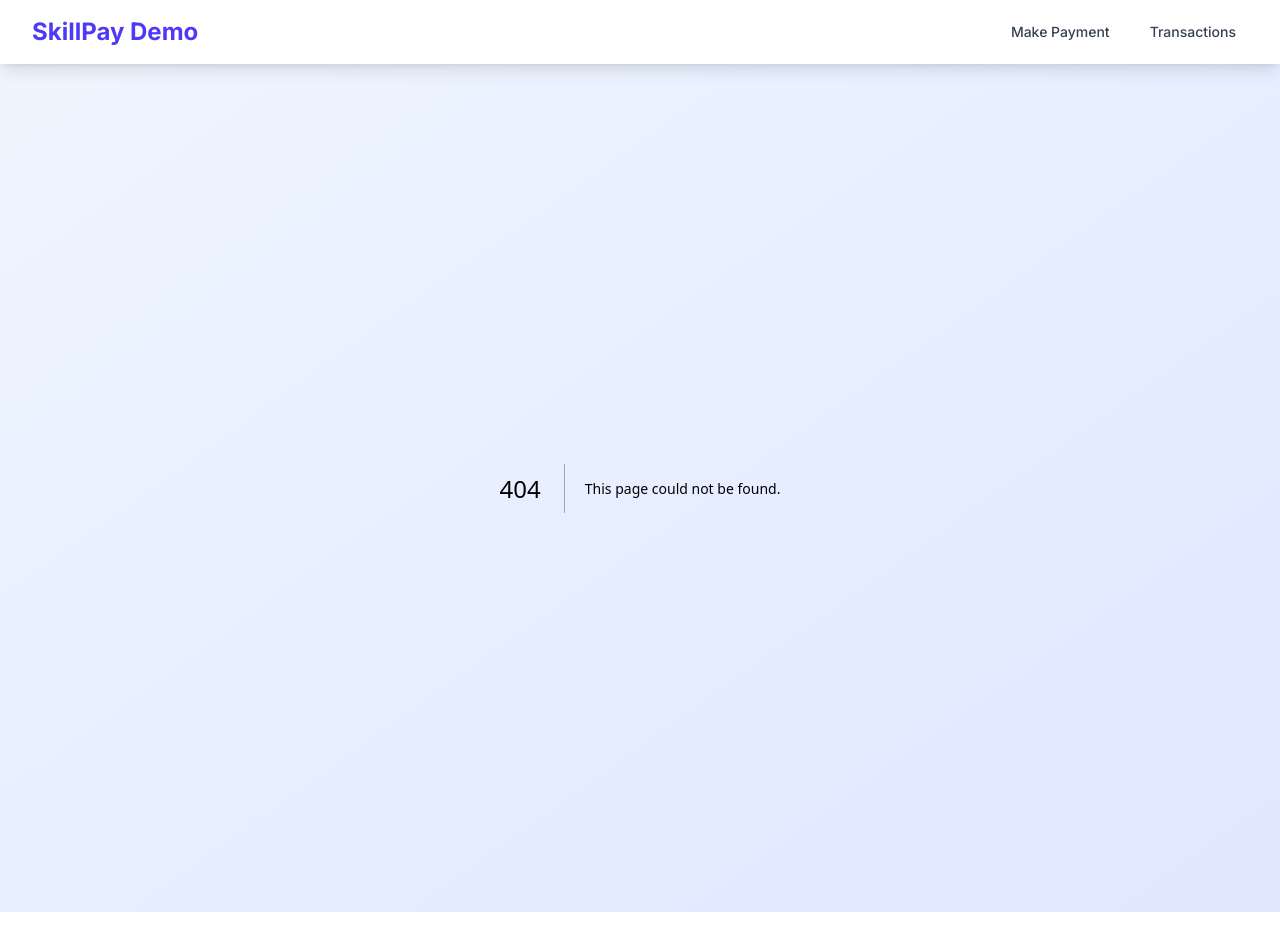
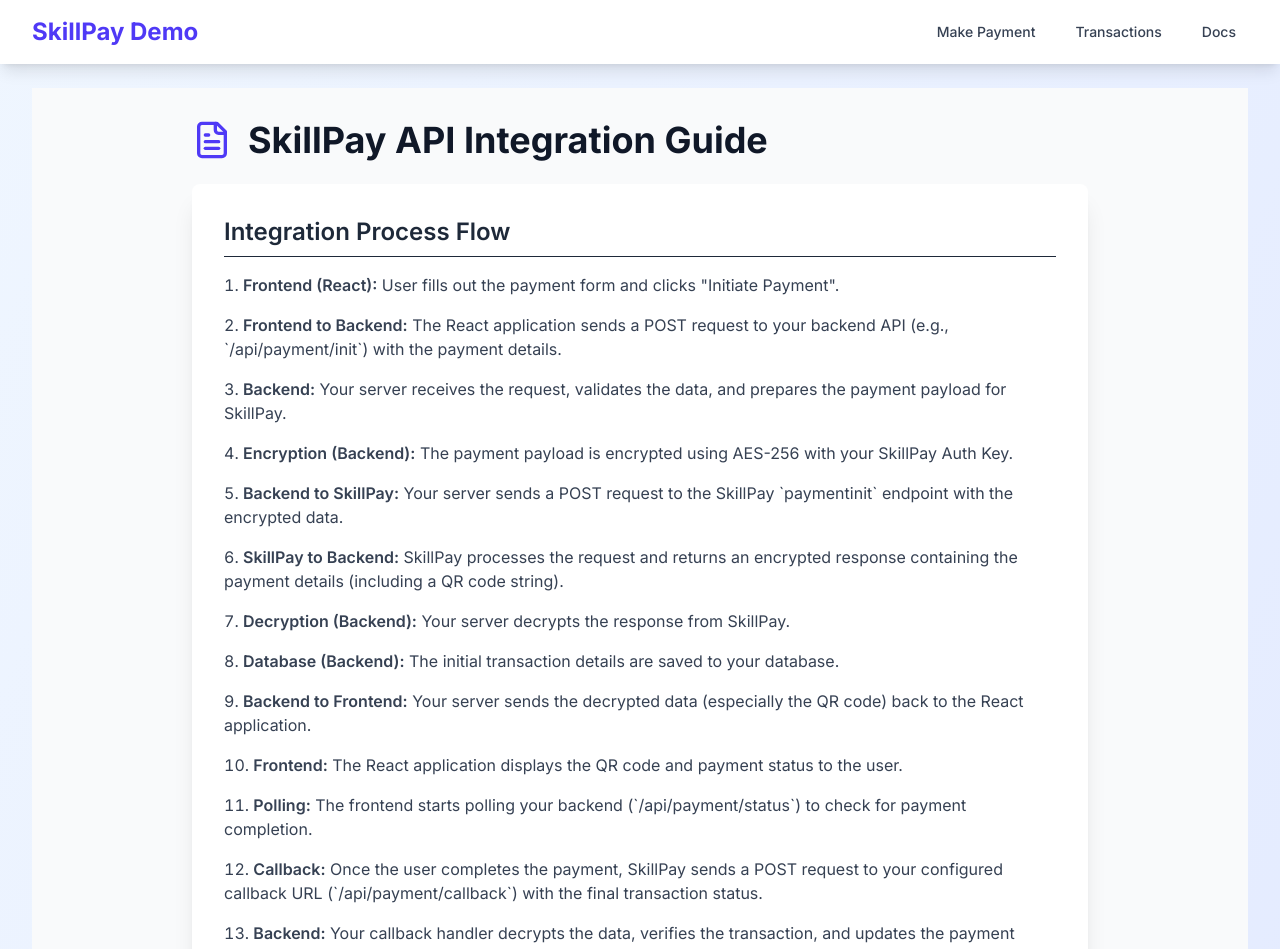
Before and after one commit to xtuae/skillpaydemo, a Next.js app: page /docs in a window 1280 px wide. Before the commit this address had no page. Shown: the top 949 px of the page. Before the commit the page ends 912 px from the top, so only its background shows below. Built offline with nearby package versions, Linux system fonts and the light colour scheme.

Commit message:
feat: add documentation page

```diff
--- /dev/null
+++ b/app/docs/page.tsx
@@ -0,0 +1,169 @@
+import { FileText } from 'lucide-react';
+
+export default function DocsPage() {
+  return (
+    <div className="bg-gray-50 min-h-screen">
+      <div className="container mx-auto px-4 py-8 sm:px-6 lg:px-8">
+        <div className="max-w-4xl mx-auto">
+          <div className="flex items-center mb-6">
+            <FileText className="h-10 w-10 text-indigo-600 mr-4" />
+            <h1 className="text-4xl font-bold text-gray-900">
+              SkillPay API Integration Guide
+            </h1>
+          </div>
+
+          <div className="bg-white shadow-xl rounded-lg overflow-hidden">
+            <div className="p-6 sm:p-8">
+              <section className="mb-12">
+                <h2 className="text-2xl font-semibold text-gray-800 mb-4 border-b pb-2">
+                  Integration Process Flow
+                </h2>
+                <ol className="list-decimal list-inside space-y-4 text-gray-700">
+                  <li>
+                    <span className="font-semibold">Frontend (React):</span> User fills out the payment form and clicks "Initiate Payment".
+                  </li>
+                  <li>
+                    <span className="font-semibold">Frontend to Backend:</span> The React application sends a POST request to your backend API (e.g., `/api/payment/init`) with the payment details.
+                  </li>
+                  <li>
+                    <span className="font-semibold">Backend:</span> Your server receives the request, validates the data, and prepares the payment payload for SkillPay.
+                  </li>
+                  <li>
+                    <span className="font-semibold">Encryption (Backend):</span> The payment payload is encrypted using AES-256 with your SkillPay Auth Key.
+                  </li>
+                  <li>
+                    <span className="font-semibold">Backend to SkillPay:</span> Your server sends a POST request to the SkillPay `paymentinit` endpoint with the encrypted data.
+                  </li>
+                  <li>
+                    <span className="font-semibold">SkillPay to Backend:</span> SkillPay processes the request and returns an encrypted response containing the payment details (including a QR code string).
+                  </li>
+                  <li>
+                    <span className="font-semibold">Decryption (Backend):</span> Your server decrypts the response from SkillPay.
+                  </li>
+                  <li>
+                    <span className="font-semibold">Database (Backend):</span> The initial transaction details are saved to your database.
+                  </li>
+                  <li>
+                    <span className="font-semibold">Backend to Frontend:</span> Your server sends the decrypted data (especially the QR code) back to the React application.
+                  </li>
+                  <li>
+                    <span className="font-semibold">Frontend:</span> The React application displays the QR code and payment status to the user.
+                  </li>
+                  <li>
+                    <span className="font-semibold">Polling:</span> The frontend starts polling your backend (`/api/payment/status`) to check for payment completion.
+                  </li>
+                   <li>
+                    <span className="font-semibold">Callback:</span> Once the user completes the payment, SkillPay sends a POST request to your configured callback URL (`/api/payment/callback`) with the final transaction status.
+                  </li>
+                  <li>
+                    <span className="font-semibold">Backend:</span> Your callback handler decrypts the data, verifies the transaction, and updates the payment status in your database.
+                  </li>
+                </ol>
+              </section>
+
+              <section className="mb-12">
+                <h2 className="text-2xl font-semibold text-gray-800 mb-4 border-b pb-2">
+                  React (Frontend) Code Snippet
+                </h2>
+                <p className="text-gray-600 mb-4">
+                  Example of initiating a payment from a React component.
+                </p>
+                <pre className="bg-gray-100 p-4 rounded-lg overflow-x-auto text-sm">
+                  <code>
+{`
+const initiatePayment = async (paymentDetails) => {
+  try {
+    const response = await fetch('/api/payment/init', {
+      method: 'POST',
+      headers: {
+        'Content-Type': 'application/json',
+      },
+      body: JSON.stringify(paymentDetails),
+    });
+
+    const data = await response.json();
+
+    if (data.success) {
+      // Display QR code and handle payment status
+      console.log('QR Code String:', data.data.qrString);
+    } else {
+      console.error('Payment initiation failed:', data.error);
+    }
+  } catch (error) {
+    console.error('An error occurred:', error);
+  }
+};
+`}
+                  </code>
+                </pre>
+              </section>
+
+              <section className="mb-12">
+                <h2 className="text-2xl font-semibold text-gray-800 mb-4 border-b pb-2">
+                  Java (Backend) Code Snippets
+                </h2>
+                <div className="space-y-8">
+                  <div>
+                    <h3 className="text-xl font-medium text-gray-800 mb-2">Encryption</h3>
+                    <p className="text-gray-600 mb-4">
+                      Encrypting the payment data before sending to SkillPay.
+                    </p>
+                    <pre className="bg-gray-100 p-4 rounded-lg overflow-x-auto text-sm">
+                      <code>
+{`
+import javax.crypto.Cipher;
+import javax.crypto.spec.IvParameterSpec;
+import javax.crypto.spec.SecretKeySpec;
+import java.util.Base64;
+
+public class SkillPayCrypto {
+    private static final String ALGORITHM = "AES/CBC/PKCS5Padding";
+    private final String authKey;
+    private final IvParameterSpec iv;
+    private final SecretKeySpec secretKeySpec;
+
+    public SkillPayCrypto(String authKey) {
+        this.authKey = authKey;
+        this.iv = new IvParameterSpec(authKey.substring(0, 16).getBytes());
+        this.secretKeySpec = new SecretKeySpec(authKey.getBytes(), "AES");
+    }
+
+    public String encrypt(String data) throws Exception {
+        Cipher cipher = Cipher.getInstance(ALGORITHM);
+        cipher.init(Cipher.ENCRYPT_MODE, secretKeySpec, iv);
+        byte[] encrypted = cipher.doFinal(data.getBytes());
+        return Base64.getEncoder().encodeToString(encrypted);
+    }
+}
+`}
+                      </code>
+                    </pre>
+                  </div>
+
+                  <div>
+                    <h3 className="text-xl font-medium text-gray-800 mb-2">Decryption</h3>
+                    <p className="text-gray-600 mb-4">
+                      Decrypting the response from SkillPay.
+                    </p>
+                    <pre className="bg-gray-100 p-4 rounded-lg overflow-x-auto text-sm">
+                      <code>
+{`
+public String decrypt(String encryptedData) throws Exception {
+    Cipher cipher = Cipher.getInstance(ALGORITHM);
+    cipher.init(Cipher.DECRYPT_MODE, secretKeySpec, iv);
+    byte[] original = cipher.doFinal(Base64.getDecoder().decode(encryptedData));
+    return new String(original);
+}
+`}
+                      </code>
+                    </pre>
+                  </div>
+                </div>
+              </section>
+            </div>
+          </div>
+        </div>
+      </div>
+    </div>
+  );
+}
--- a/app/layout.tsx
+++ b/app/layout.tsx
@@ -33,6 +33,9 @@
                   <Link href="/transactions" className="text-gray-700 hover:text-indigo-600 px-3 py-2 rounded-md text-sm font-medium">
                     Transactions
                   </Link>
+                  <Link href="/docs" className="text-gray-700 hover:text-indigo-600 px-3 py-2 rounded-md text-sm font-medium">
+                    Docs
+                  </Link>
                 </div>
               </div>
             </div>
```
